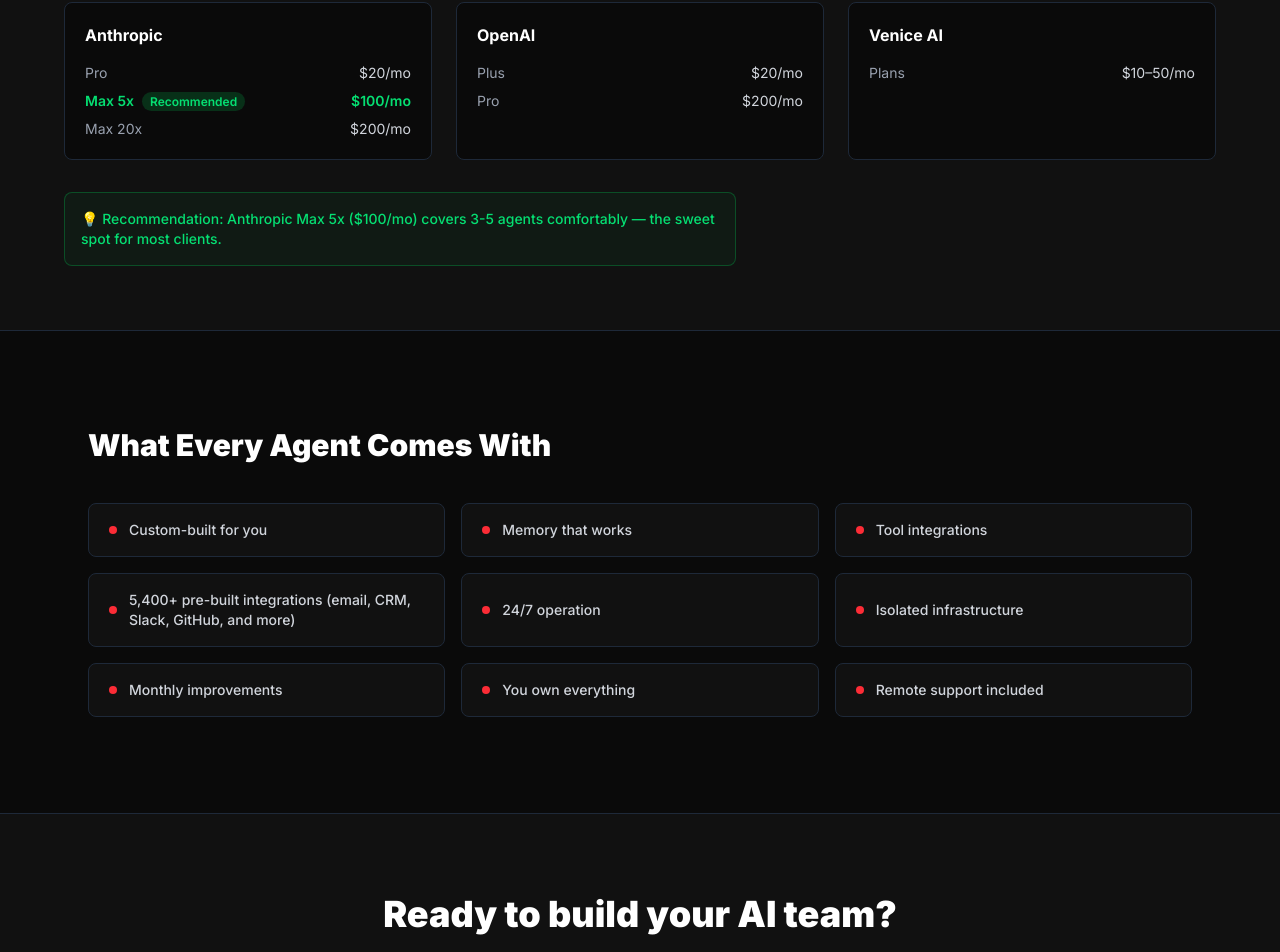
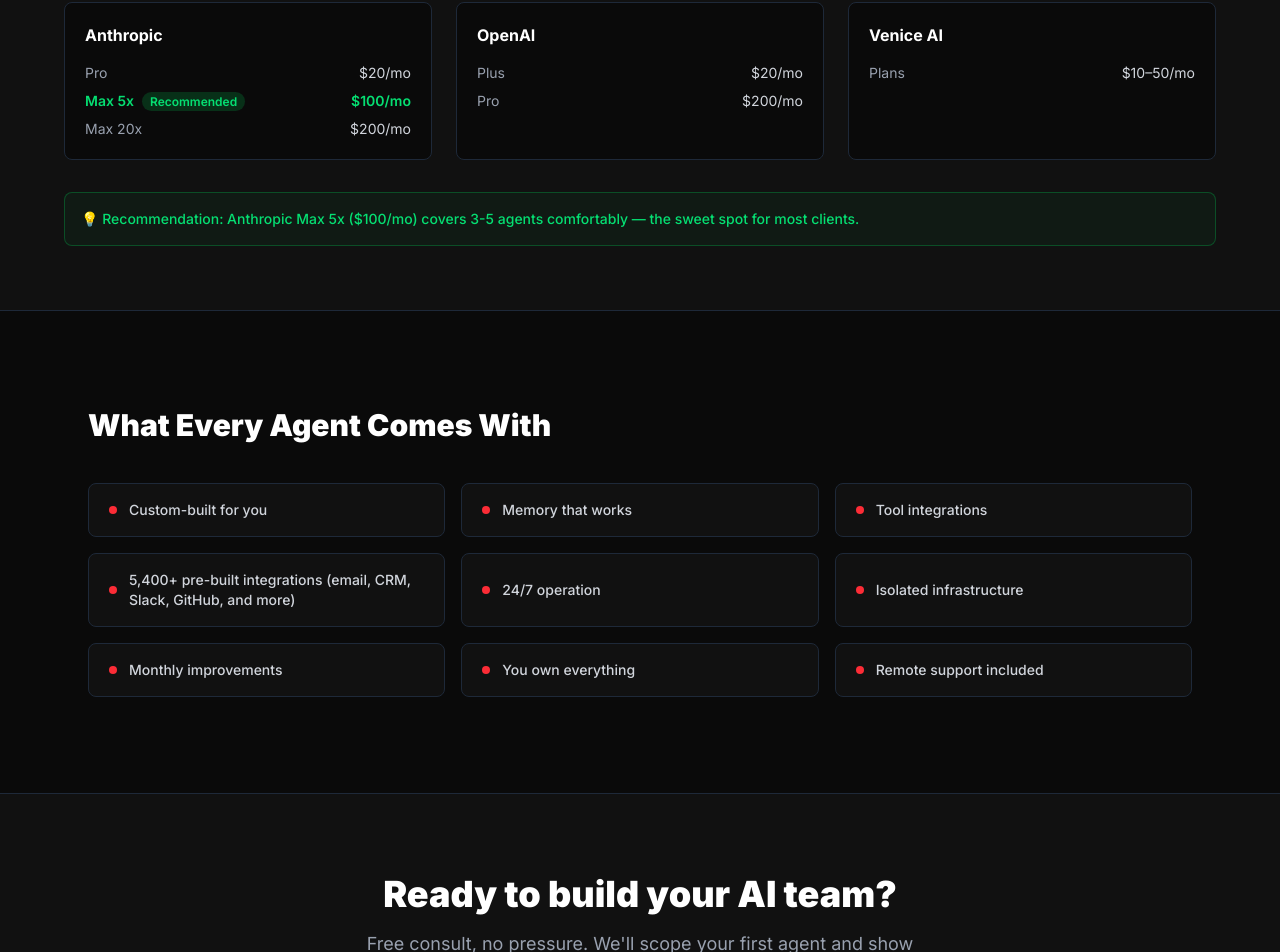
Before and after one commit to 1MORLAP/aiordie-website, a Next.js app: page /pricing in a window 1280 px wide. Shown: the part 1373-2325 px from the top of the page. Built offline with nearby package versions, Linux system fonts and the light colour scheme.

Commit message:
fix: recommendation box full width to match card grid

```diff
--- a/app/pricing/page.tsx
+++ b/app/pricing/page.tsx
@@ -307,7 +307,7 @@ export default function PricingPage() {
               </div>
             ))}
           </div>
-          <div className="border border-green-500/30 bg-green-500/5 rounded-lg p-4 max-w-2xl">
+          <div className="border border-green-500/30 bg-green-500/5 rounded-lg p-4">
             <p className="text-green-400 text-sm font-medium">
               💡 Recommendation: Anthropic Max 5x ($100/mo) covers 3-5 agents
               comfortably — the sweet spot for most clients.
```
